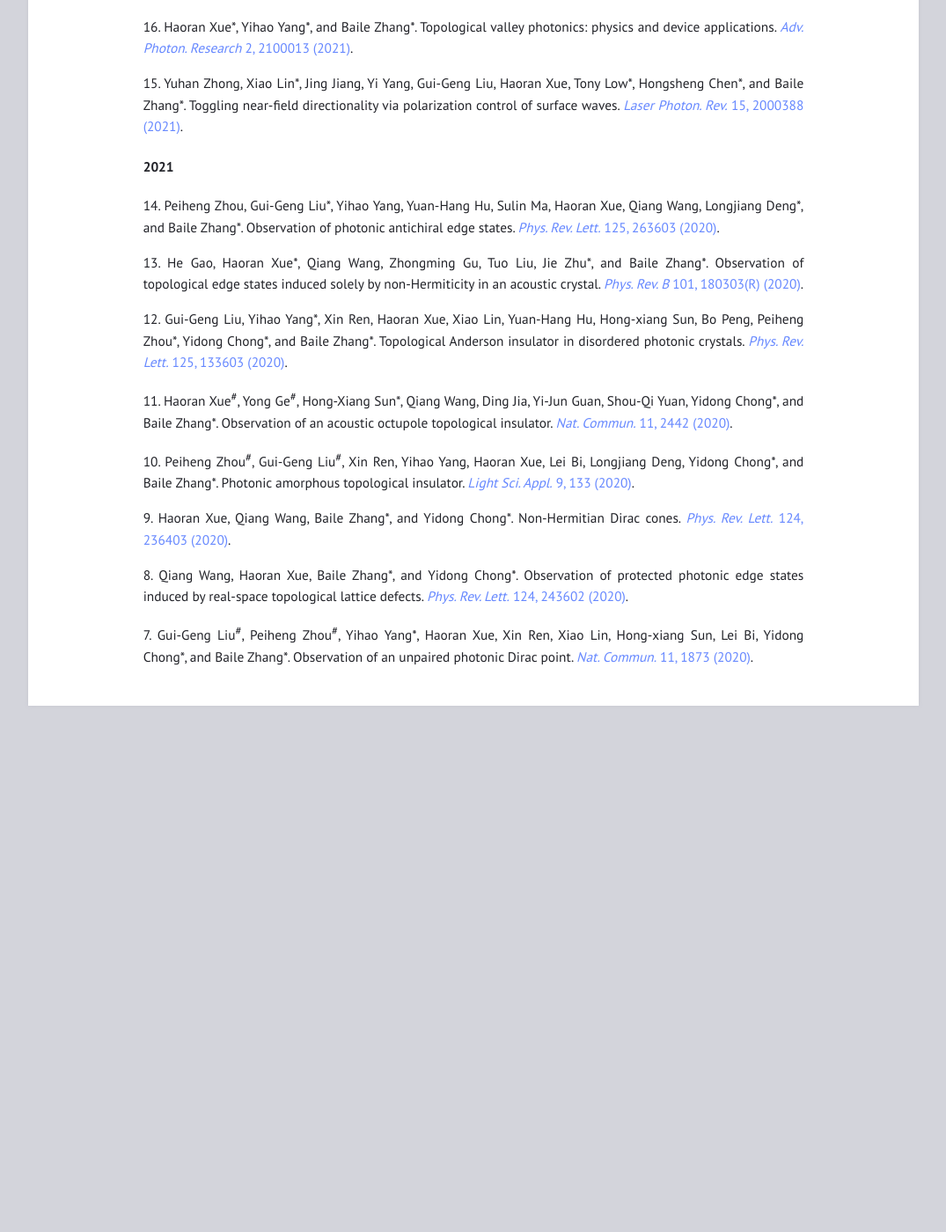
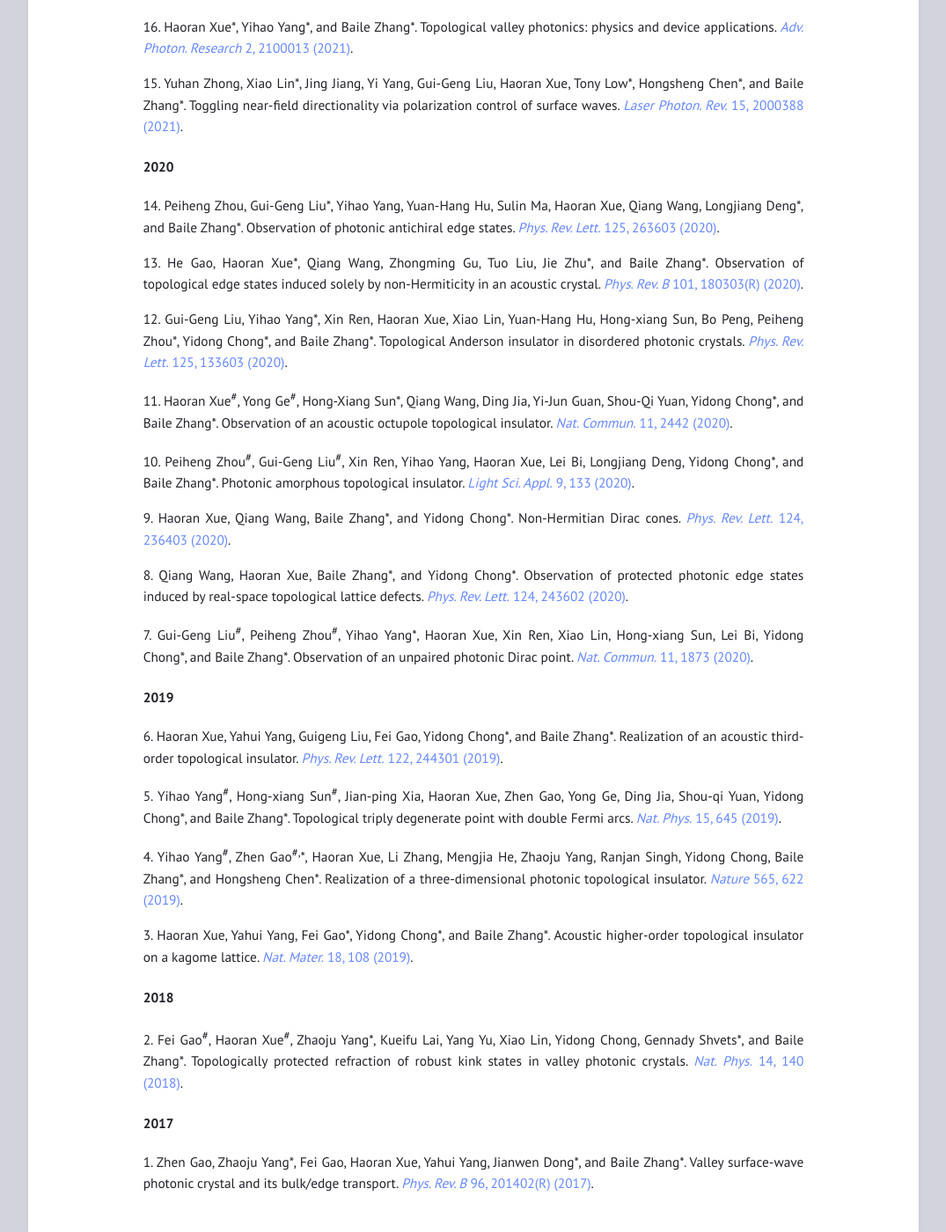
Before and after one commit to haoran-group/haoran-group.github.io, a Jekyll site: the page built from paper.md, in a window 1280 px wide and 1400 px high, scrolled down 2400 px. Shown: the whole window at 88% size, without its empty margins (102-1177 px from the left). Built offline with Jekyll 4.4.1, drawn with Linux system fonts in a browser that asks for light colours; before the commit the page ends 3202 px from its top, so only the background shows below that.

Commit message:
Update paper.md

```diff
--- a/paper.md
+++ b/paper.md
@@ -72,7 +72,7 @@ title: Publication list
 
 15\.	Yuhan Zhong, Xiao Lin\*, Jing Jiang, Yi Yang, Gui-Geng Liu, Haoran Xue, Tony Low\*, Hongsheng Chen\*, and Baile Zhang\*. Toggling near-field directionality via polarization control of surface waves. [*Laser Photon. Rev.* 15, 2000388 (2021)](https://doi.org/10.1002/lpor.202000388).
 
-#### 2021
+#### 2020
 
 14\.	Peiheng Zhou, Gui-Geng Liu\*, Yihao Yang, Yuan-Hang Hu, Sulin Ma, Haoran Xue, Qiang Wang, Longjiang Deng\*, and Baile Zhang\*. Observation of photonic antichiral edge states. [*Phys. Rev. Lett.* 125, 263603 (2020)](https://doi.org/10.1103/PhysRevLett.125.263603).
 
@@ -89,3 +89,21 @@ title: Publication list
 8\.	Qiang Wang, Haoran Xue, Baile Zhang\*, and Yidong Chong\*. Observation of protected photonic edge states induced by real-space topological lattice defects. [*Phys. Rev. Lett.* 124, 243602 (2020)](https://doi.org/10.1103/PhysRevLett.124.243602).
 
 7\.	Gui-Geng Liu<sup>#</sup>, Peiheng Zhou<sup>#</sup>, Yihao Yang\*, Haoran Xue, Xin Ren, Xiao Lin, Hong-xiang Sun, Lei Bi, Yidong Chong\*, and Baile Zhang\*. Observation of an unpaired photonic Dirac point. [*Nat. Commun.* 11, 1873 (2020)](https://doi.org/10.1038/s41467-020-15801-z).
+
+#### 2019
+
+6\.	Haoran Xue, Yahui Yang, Guigeng Liu, Fei Gao, Yidong Chong\*, and Baile Zhang\*. Realization of an acoustic third-order topological insulator. [*Phys. Rev. Lett.* 122, 244301 (2019)](https://doi.org/10.1103/PhysRevLett.122.244301).
+
+5\.	Yihao Yang<sup>#</sup>, Hong-xiang Sun<sup>#</sup>, Jian-ping Xia, Haoran Xue, Zhen Gao, Yong Ge, Ding Jia, Shou-qi Yuan, Yidong Chong\*, and Baile Zhang\*. Topological triply degenerate point with double Fermi arcs. [*Nat. Phys.* 15, 645 (2019)](https://doi.org/10.1038/s41567-019-0502-z).
+
+4\.	Yihao Yang<sup>#</sup>, Zhen Gao<sup>#,</sup>\*, Haoran Xue, Li Zhang, Mengjia He, Zhaoju Yang, Ranjan Singh, Yidong Chong, Baile Zhang\*, and Hongsheng Chen\*. Realization of a three-dimensional photonic topological insulator. [*Nature* 565, 622 (2019)](https://doi.org/10.1038/s41586-018-0829-0).
+
+3\.	Haoran Xue, Yahui Yang, Fei Gao\*, Yidong Chong\*, and Baile Zhang\*. Acoustic higher-order topological insulator on a kagome lattice. [*Nat. Mater.* 18, 108 (2019)](https://doi.org/10.1038/s41563-018-0251-x).
+
+#### 2018
+
+2\.	Fei Gao<sup>#</sup>, Haoran Xue<sup>#</sup>, Zhaoju Yang\*, Kueifu Lai, Yang Yu, Xiao Lin, Yidong Chong, Gennady Shvets\*, and Baile Zhang\*. Topologically protected refraction of robust kink states in valley photonic crystals. [*Nat. Phys.* 14, 140 (2018)](https://doi.org/10.1038/nphys4304).
+
+#### 2017
+
+1\.	Zhen Gao, Zhaoju Yang\*, Fei Gao, Haoran Xue, Yahui Yang, Jianwen Dong\*, and Baile Zhang\*. Valley surface-wave photonic crystal and its bulk/edge transport. [*Phys. Rev. B* 96, 201402(R) (2017)](https://doi.org/10.1103/PhysRevB.96.201402).
```
